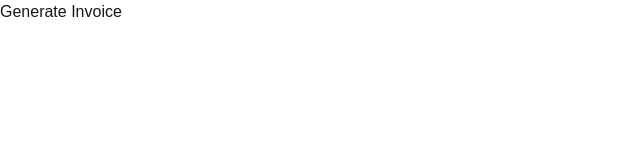
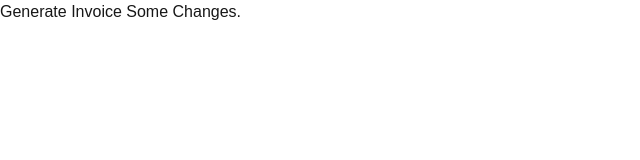
Before and after one commit to yeasin-riyad/Riyad-Invoice, a Next.js app: page / in a window 1280 px wide. Shown: the top 160 px of the page, without its empty margins (0-640 px from the left). Built offline with nearby package versions, Linux system fonts and the light colour scheme.

Commit message:
Deployment testing

```diff
--- a/src/app/page.tsx
+++ b/src/app/page.tsx
@@ -1,9 +1,9 @@
-import Image from "next/image";
 
 export default function Home() {
   return (
     <div>
       Generate Invoice
+      Some Changes.
     </div>
   );
 }
```
